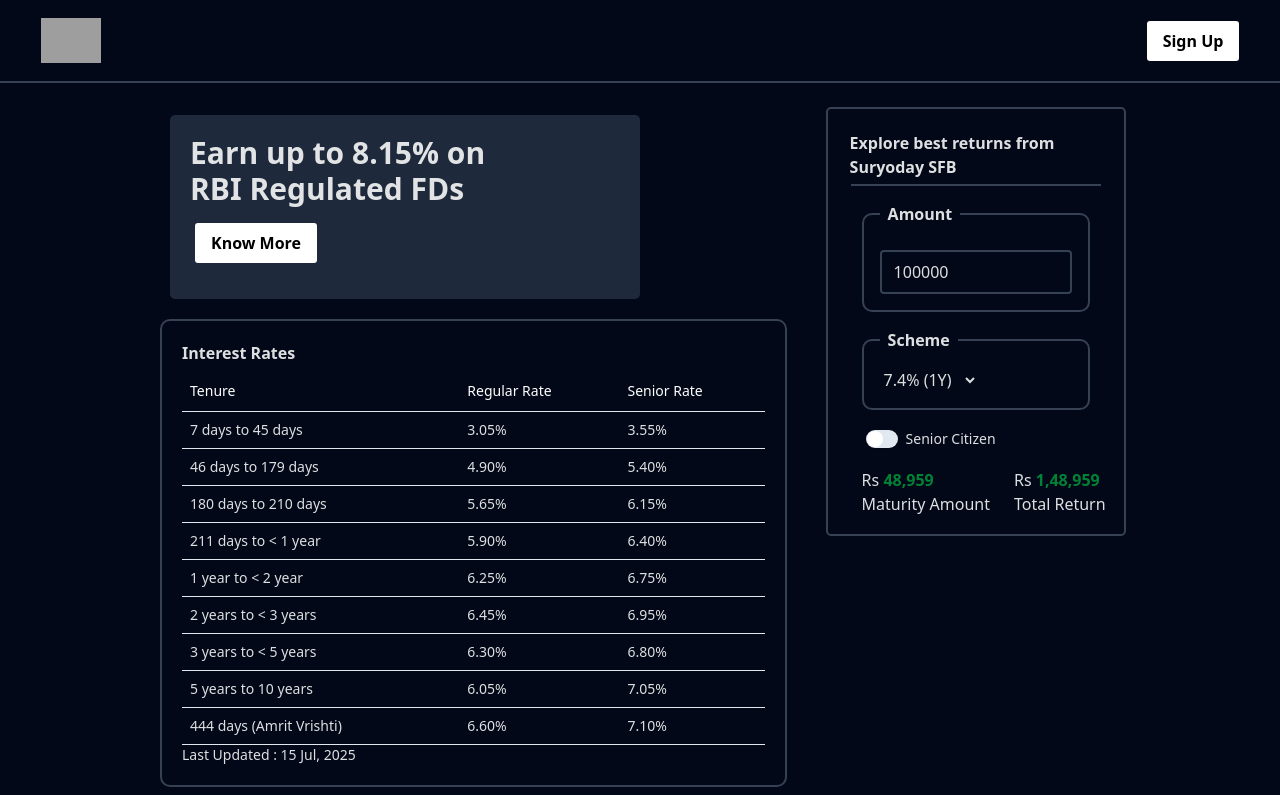
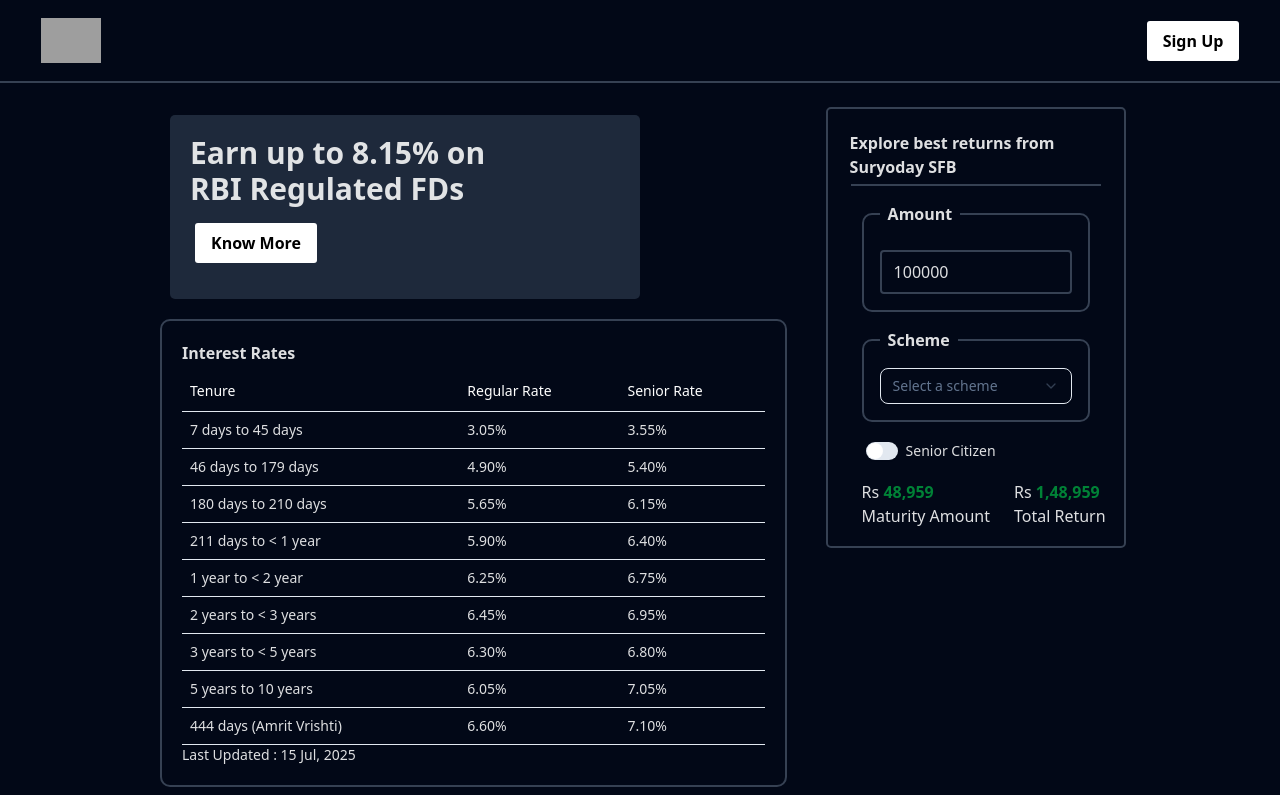
Before and after one commit to varun4sid/seo-landing, a React (Vite) app: page / in a window 1280 px wide. Shown: the top 795 px of the page. Built offline with nearby package versions, Linux system fonts and the light colour scheme; grey boxes are pictures that could not be loaded.

Commit message:
Replace sticky calculator select dropdown with shadcn component

```diff
--- a/src/components/Content/StickyCalculator/SelectScheme.tsx
+++ b/src/components/Content/StickyCalculator/SelectScheme.tsx
@@ -1,35 +1,56 @@
 import { Label } from "@/components/ui/label";
+import {
+    Select,
+    SelectContent,
+    SelectGroup,
+    SelectItem,
+    SelectTrigger,
+    SelectValue,
+} from "@/components/ui/select";
 import { Switch } from "@/components/ui/switch";
 import { suryoday } from "@/constants/db";
 import type { selectSchemeProps } from "@/constants/interfaces";
 
 function SelectScheme({ setScheme, setQuota, quota }: selectSchemeProps) {
-    function handleChangeScheme(e: React.ChangeEvent<HTMLSelectElement>) {
-        setScheme(Number(e.target.value));
+    function handleChangeQuota(checked: boolean | "indeterminate") {
+        setQuota(Boolean(checked));
     }
 
-    function handleChangeQuota(checked: boolean | "indeterminate") {
-        setQuota(Boolean(checked));
+    function handleChangeSelection(arg: string) {
+        setScheme(Number(arg));
     }
 
     return (
         <div>
             <fieldset className="m-4 p-4 border-2 border-gray-700 rounded-lg">
                 <legend className="font-semibold px-2">Scheme</legend>
-                <select
-                    name="sticky-scheme"
-                    id="sticky-scheme"
-                    onChange={handleChangeScheme}
-                >
-                    <option value="" disabled>
-                        Select
-                    </option>
-                    {suryoday.schemes.map((scheme) => (
-                        <option value={scheme.tenure}>{`${
-                            quota ? scheme.rate.senior : scheme.rate.regular
-                        }% (${scheme.tenure}Y)`}</option>
-                    ))}
-                </select>
+                <Select onValueChange={handleChangeSelection}>
+                    <SelectTrigger className="w-full">
+                        <SelectValue placeholder="Select a scheme" />
+                    </SelectTrigger>
+                    <SelectContent>
+                        <SelectGroup>
+                            {suryoday.schemes.map((fd) => {
+                                if (fd.tenure !== 0) {
+                                    const interest = quota
+                                        ? fd.rate.senior
+                                        : fd.rate.regular;
+                                    return (
+                                        <SelectItem
+                                            value={String(fd.tenure)}
+                                            key={fd.tenure}
+                                        >
+                                            {interest +
+                                                "% (" +
+                                                fd.tenure +
+                                                "Y)"}
+                                        </SelectItem>
+                                    );
+                                }
+                            })}
+                        </SelectGroup>
+                    </SelectContent>
+                </Select>
             </fieldset>
             <div className="m-5 flex items-center space-x-2">
                 <Switch id="quota" onCheckedChange={handleChangeQuota} />
```
